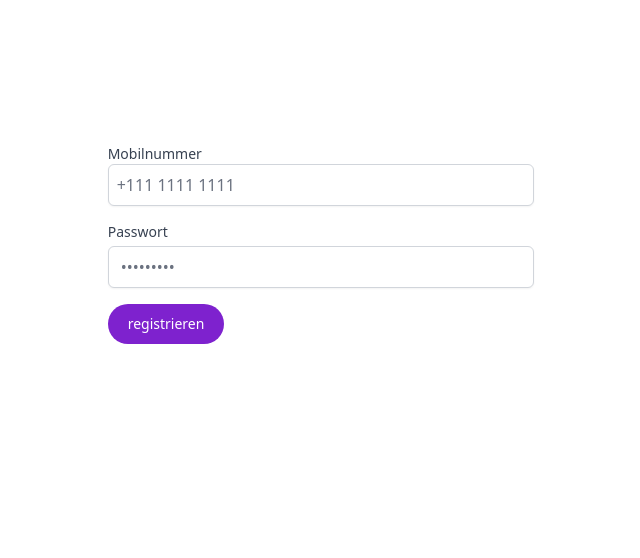
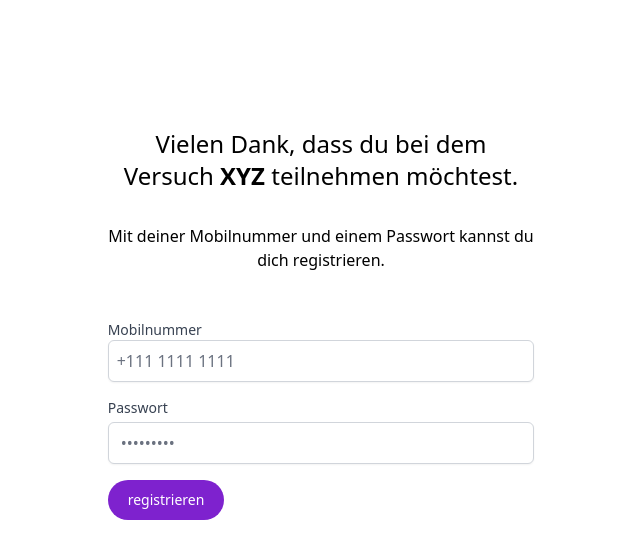
Before and after one commit to maroeplin/ba-katharina-webapp-supabase, a Next.js app: page /signup in a window 1280 px wide. Shown: the top 558 px of the page, without its empty margins (319-959 px from the left). Built offline with nearby package versions, Linux system fonts and the light colour scheme.

Commit message:
minor text changes

```diff
--- a/src/pages/signup.js
+++ b/src/pages/signup.js
@@ -28,16 +28,22 @@ export default function Signup() {
 
 
   return (
-    <div className="w-1/3 max-w-6xl pt-32 m-auto">
+    <div className="w-2/3 max-w-6xl pt-32 m-auto md:w-1/3">
 
     {!isRegistered ? (
       <>
-      <label
+
+      <h1 className="pb-8 text-2xl text-center">Vielen Dank, dass du bei dem Versuch <span className="font-bold">XYZ</span> teilnehmen möchtest.
+      </h1>
+
+      <h2 className="pb-8 text-center">Mit deiner Mobilnummer und einem Passwort kannst du dich registrieren.</h2>
+
+      <labels
       htmlFor="phone"
       className="block mt-4 text-sm font-medium text-gray-700"
     >
       Mobilnummer
-    </label>
+    </labels>
     <div className="w-full ">
       <input
         type="phone"
```
